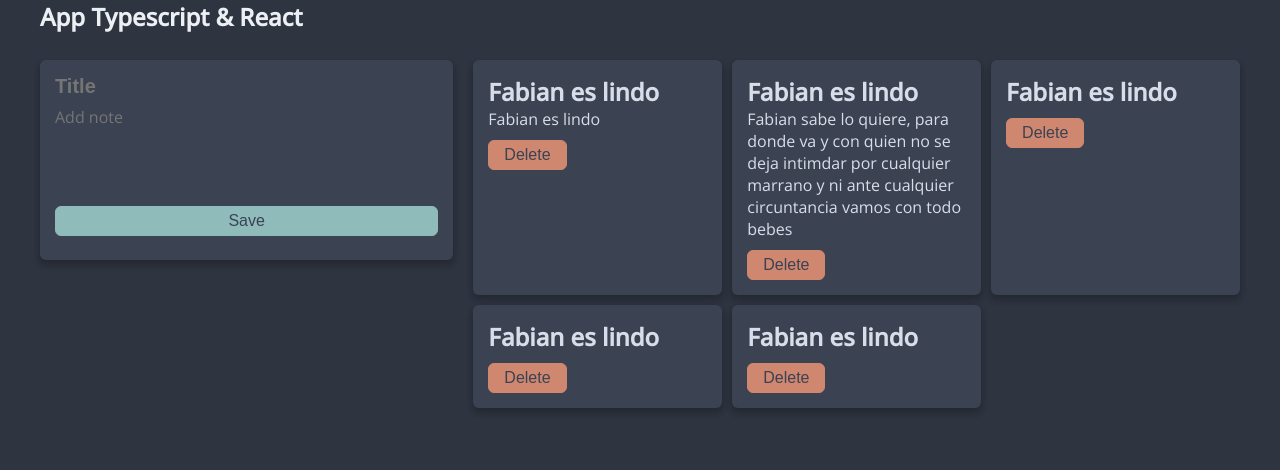
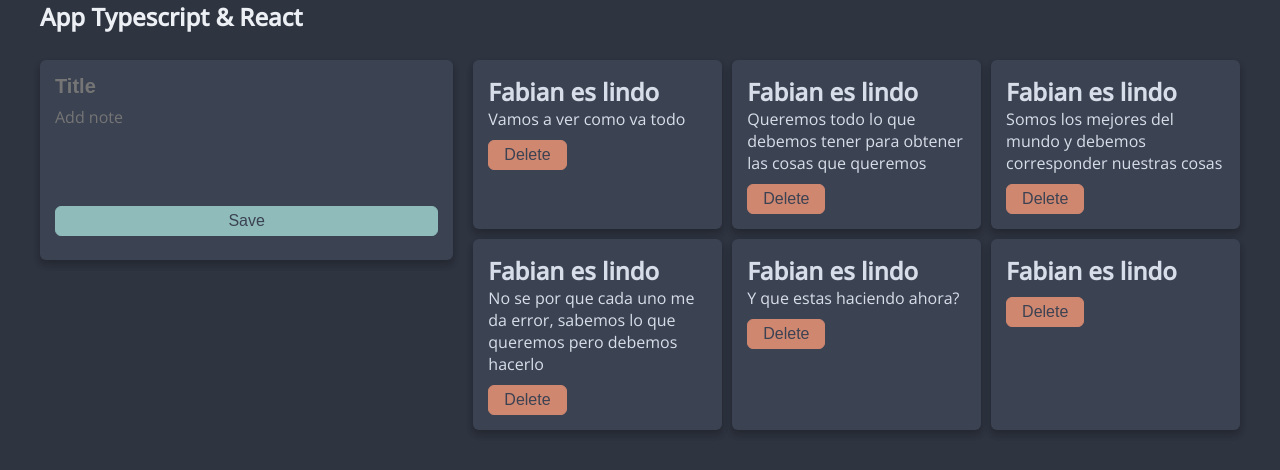
Before and after one commit to fabianmolinab/lista-tareas-typescript, a React (Vite) app: page / in a window 1280 px wide. Shown: the top 470 px of the page. Built offline with nearby package versions, Linux system fonts and the light colour scheme.

Commit message:
Grid normar terminada

```diff
--- a/src/components/TaskList.tsx
+++ b/src/components/TaskList.tsx
@@ -9,15 +9,26 @@ interface Props {
 export const TaskList = ({ tasks }: Props) => {
   return (
     <ContenedorTask>
-      <TaskCard tasks={tasks} description={'Fabian es lindo'} />
+      <TaskCard tasks={tasks} description={'Vamos a ver como va todo'} />
       <TaskCard
         tasks={tasks}
         description={
-          'Fabian sabe lo quiere, para donde va y con quien no se deja intimdar por cualquier marrano y ni ante cualquier circuntancia vamos con todo bebes'
+          'Queremos todo lo que debemos tener para obtener las cosas que queremos'
         }
       />
-      <TaskCard tasks={tasks} />
-      <TaskCard tasks={tasks} />
+      <TaskCard
+        tasks={tasks}
+        description={
+          'Somos los mejores del mundo y debemos corresponder nuestras cosas'
+        }
+      />
+      <TaskCard
+        tasks={tasks}
+        description={
+          'No se por que cada uno me da error, sabemos lo que queremos pero debemos hacerlo'
+        }
+      />
+      <TaskCard tasks={tasks} description={'Y que estas haciendo ahora?'} />
       <TaskCard tasks={tasks} />
     </ContenedorTask>
   )
@@ -26,6 +37,7 @@ export const TaskList = ({ tasks }: Props) => {
 const ContenedorTask = styled.div`
   width: 65%;
   display: grid;
+  grid-template-rows: auto;
   grid-gap: 10px;
   grid-template-columns: repeat(auto-fill, minmax(200px, 1fr));
 `
```
